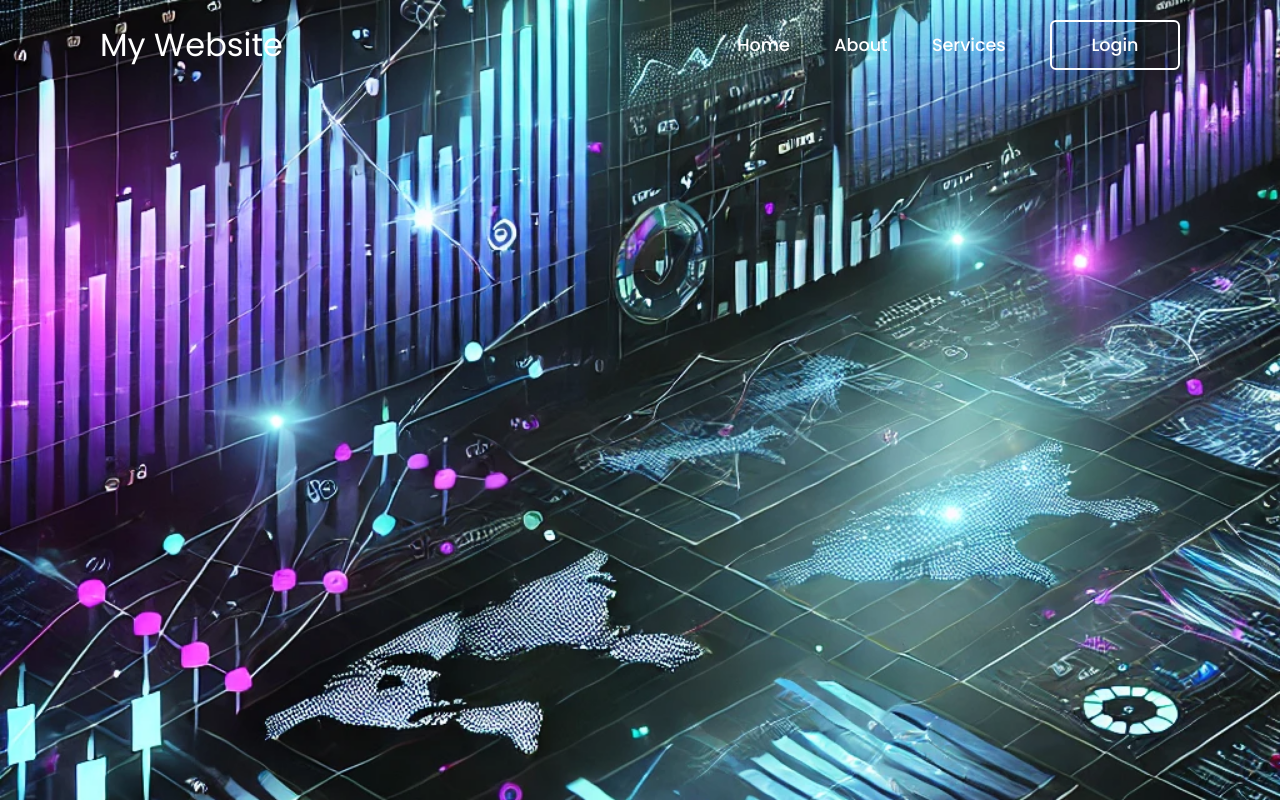
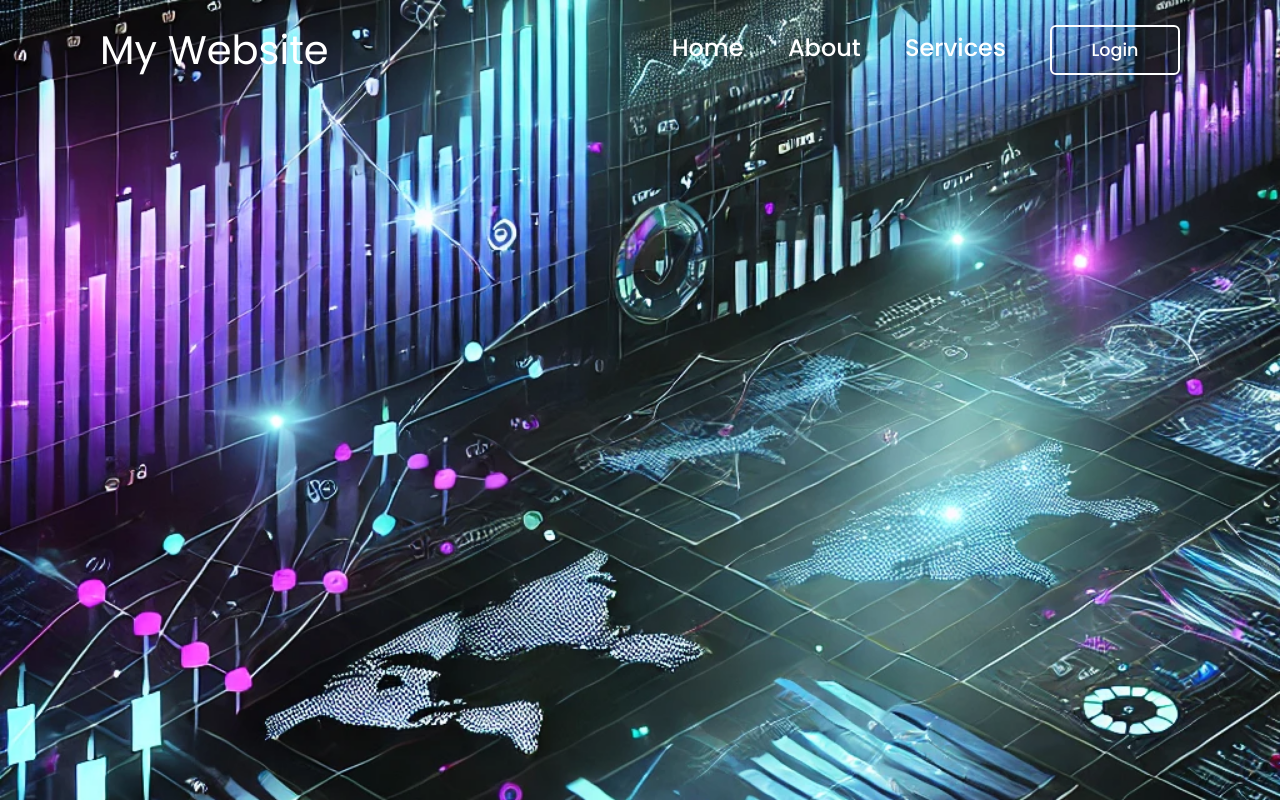
Before and after one commit to Vedulaudayeaswar/Intelai, a plain HTML site: page index.html in a window 1280 px wide. Drawn offline with nearby package versions, Linux system fonts and the light colour scheme.

Commit message:
tencommit

```diff
--- a/style.css
+++ b/style.css
@@ -44,15 +44,15 @@ header{
 
 }
 .logo{
-    font-size: 2rem;
-    color: #fff;
+    font-size: 2.5rem;
+    color:white;
     user-select: none;
 
 }
 .navigation a{
     position: relative;
-    font-size:1.1em;
-    color:#fff;
+    font-size:1.5em;
+    color:white;
     text-decoration: none;
     font-weight: 500;
     margin-left: 40px;
```
